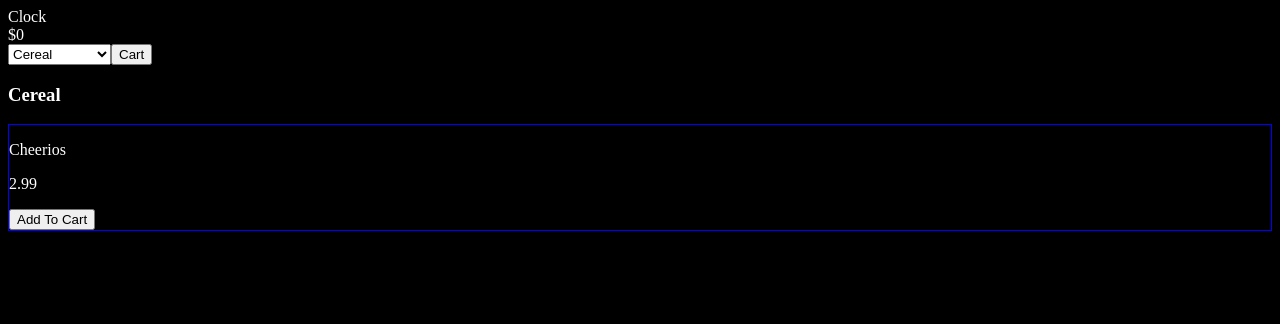
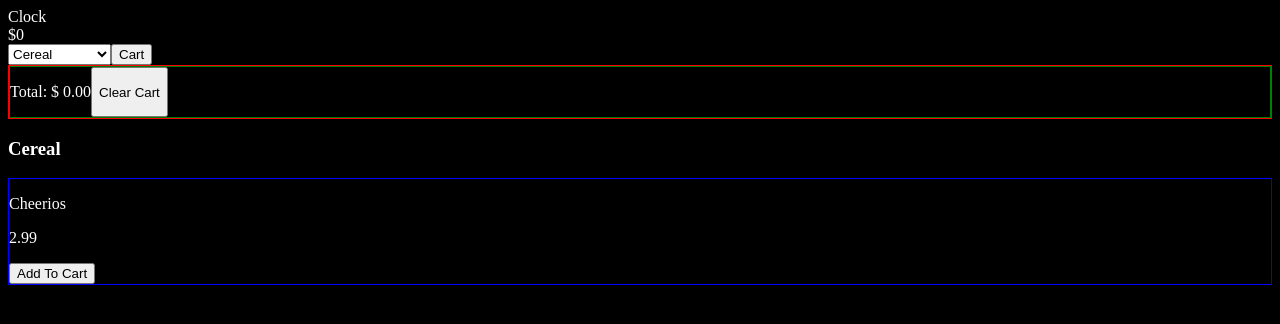
Before and after one commit to whlong1/reactville, a React (Create React App) app: page / in a window 1280 px wide. Shown: the top 324 px of the page. Built offline with nearby package versions, Linux system fonts and the light colour scheme.

Commit message:
simplify addToCart function

```diff
--- a/src/SuperMarket/SuperMarket.jsx
+++ b/src/SuperMarket/SuperMarket.jsx
@@ -14,17 +14,15 @@ import { productData } from './modules/data'
 
 const SuperMarket = () => {
   const [cart, setCart] = useState([])
-  const [toggleCart, setToggleCart] = useState(false)
+  const [toggleCart, setToggleCart] = useState(true)
   const [products, setProducts] = useState(productData)
   const [productCategory, setProductCategory] = useState('Cereal')
 
   const addToCart = (item) => {
-    const idx = cart.findIndex(product => product.id === item.id)
-    if (!idx) {
+    if (cart.find(prod => prod.id === item.id)) {
       setCart(cart.map((prod) => prod.id === item.id ? { ...prod, quantity: prod.quantity + 1 } : prod))
     } else {
-      item.quantity = 1
-      setCart([item, ...cart])
+      setCart([{ ...item, quantity: 1 }, ...cart])
     }
   }
 
```
